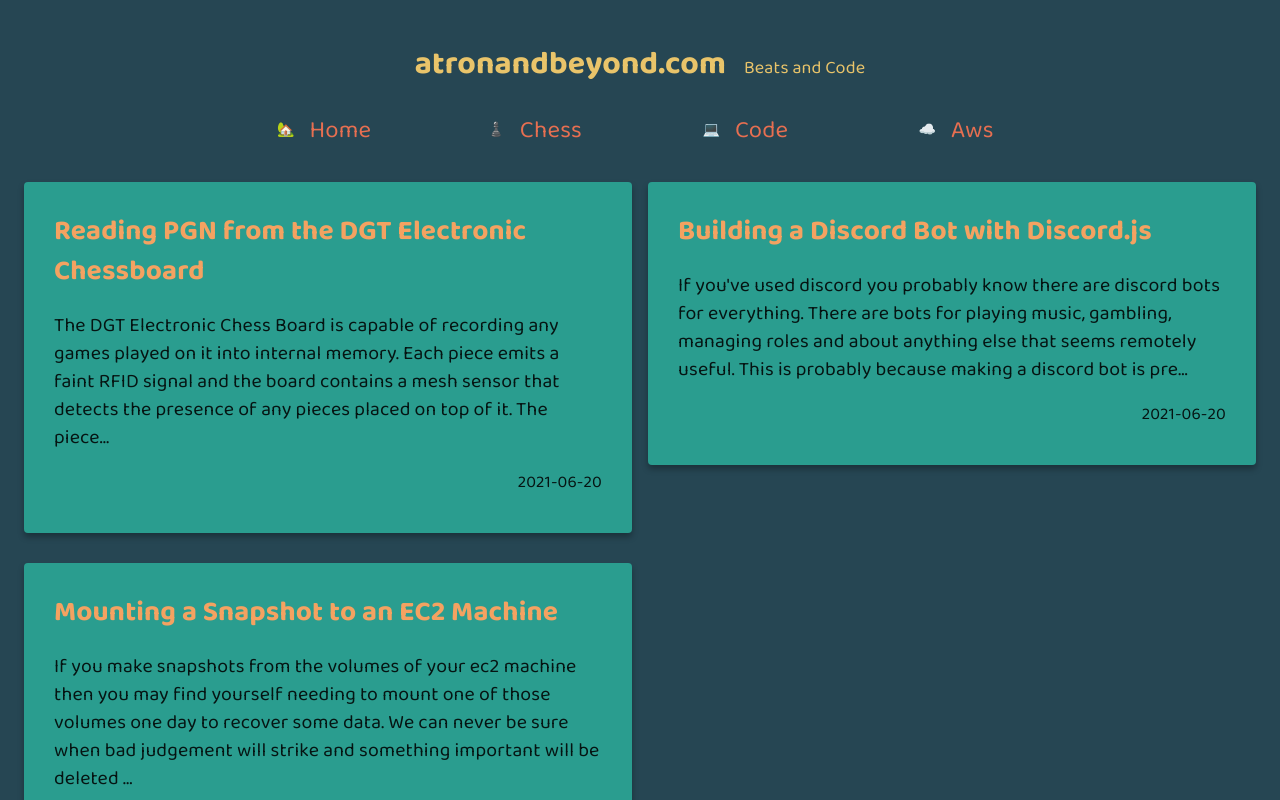
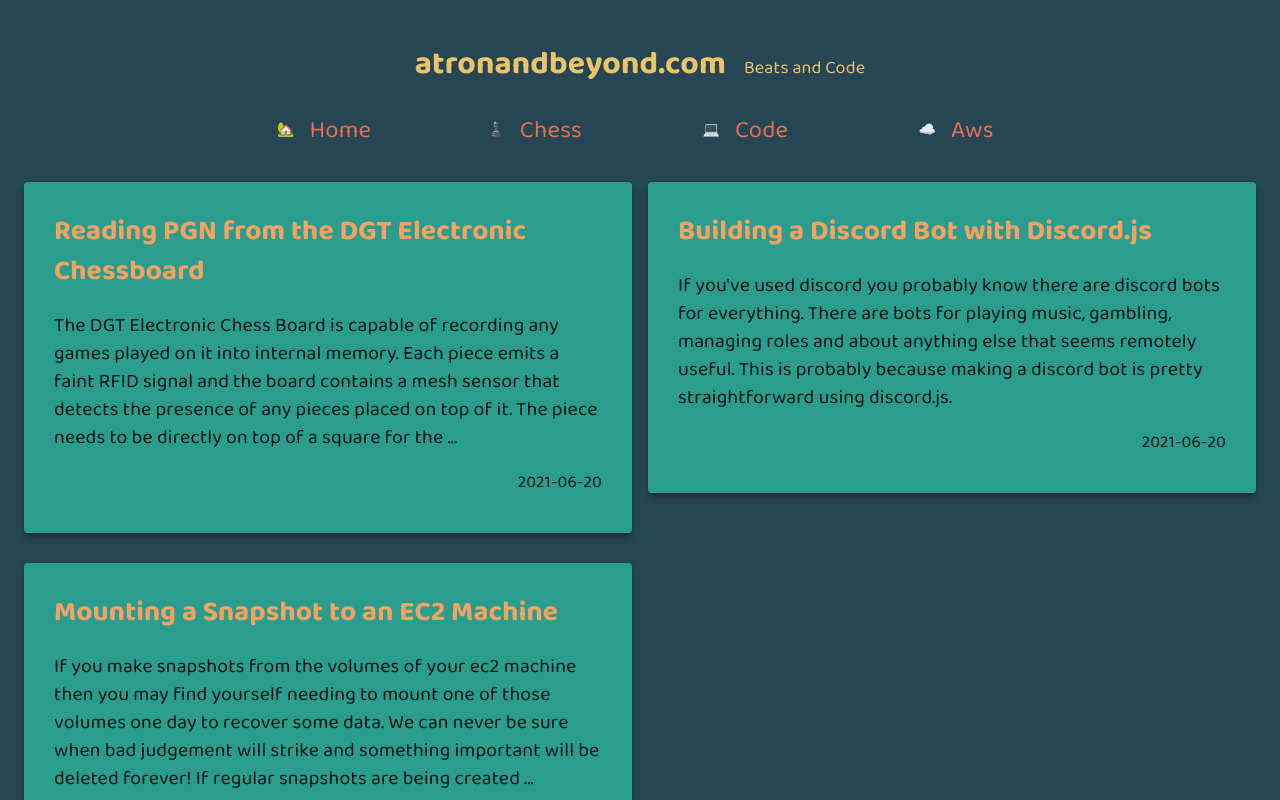
Before and after one commit to awayawm/atronandbeyond.com, a React app: page / in a window 1280 px wide. Shown: the top 800 px of the page. Built offline with nearby package versions, Linux system fonts and the light colour scheme; a web font is replaced by a local one.

Commit message:
get article preview length from config

```diff
--- a/src/Components/ArticlePreview.js
+++ b/src/Components/ArticlePreview.js
@@ -17,7 +17,7 @@ let ArticlePreview = (props) => {
                           to={`/article/${props.article.link}`}>{props.article.title}</Link>
                 </h1>
                 {/* eslint-disable-next-line react/no-children-prop */}
-                <ReactMarkdown className="article-preview-text" children={_.truncate(props.data, {length: 250})}/>
+                <ReactMarkdown className="article-preview-text" children={_.truncate(props.data, {length: props.article.preview_length})}/>
                 <div className="date">{props.article.date}</div>
             </CardContent>
         </ArticlesCard>
--- a/src/config.js
+++ b/src/config.js
@@ -64,6 +64,7 @@ let config = {
             tags: [1, 2],
             date: "2021-06-20",
             content: reading_pgn_from_the_dgt_electronic_chessboard,
+            preview_length: 300
         },
         {
             enabled: false,
@@ -73,6 +74,7 @@ let config = {
             tags: [3],
             date: "2021-06-20",
             content: unitywebrequest_and_tmp_dropdown_making_a_dynamic_dropdown_in_unity,
+            preview_length: 300
         },
         {
             enabled: true,
@@ -81,6 +83,7 @@ let config = {
             tags: [1, 4],
             date: "2021-06-20",
             content: building_a_discord_bot_with_discord_js,
+            preview_length: 300
         },
         {
             enabled: false,
@@ -89,6 +92,7 @@ let config = {
             tags: [2],
             date: "2021-06-20",
             content: checking_out_the_mc_707_fireware_update_1_72,
+            preview_length: 300
         },
         {
             enabled: false,
@@ -97,6 +101,7 @@ let config = {
             tags: [3],
             date: "2021-06-20",
             content: creating_a_custom_toolchain_for_react,
+            preview_length: 300
         },
         {
             enabled: true,
@@ -105,6 +110,7 @@ let config = {
             tags: [1, 5],
             date: "2021-07-02",
             content: mounting_volume_made_from_snapshot_to_ec2,
+            preview_length: 300
         },
     ],
 }
```
